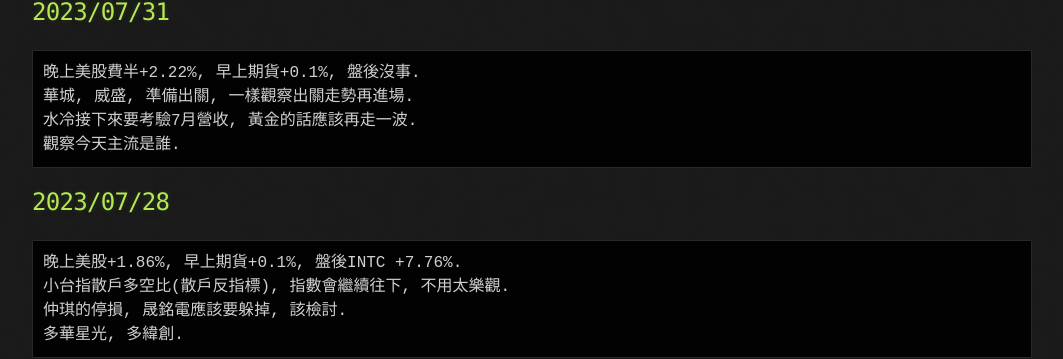
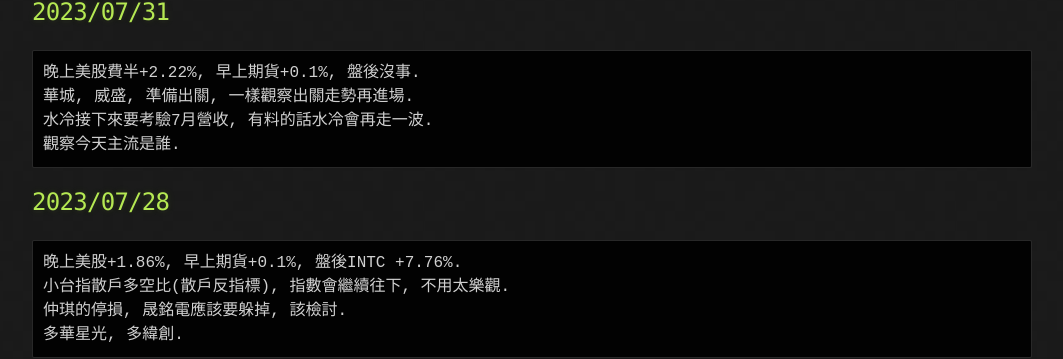
Before and after one commit to lepg5487/Stock_God, a Jekyll site: the page built from index.md, in a window 1280 px wide and 900 px high, scrolled down 436 px. Shown: the part 196-555 px from the top of the window, without its empty margins (108-1171 px from the left). Built offline with Jekyll 4.4.1, drawn with Linux system fonts in a browser that asks for light colours; our own code applies the rules of GitHub Pages for plain Markdown files.

Commit message:
Update index.md

````diff
--- a/index.md
+++ b/index.md
@@ -24,7 +24,7 @@ layout: testlayouts
 ```
 晚上美股費半+2.22%, 早上期貨+0.1%, 盤後沒事.
 華城, 威盛, 準備出關, 一樣觀察出關走勢再進場.
-水冷接下來要考驗7月營收, 黃金的話應該再走一波.
+水冷接下來要考驗7月營收, 有料的話水冷會再走一波.
 觀察今天主流是誰.
 ```
 
````
